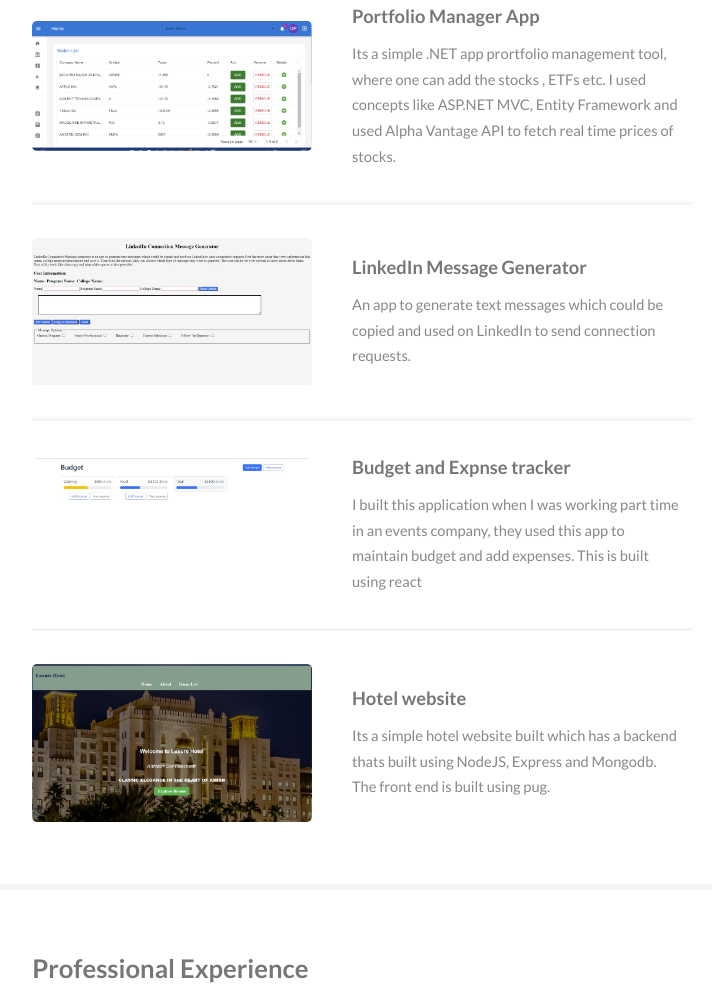
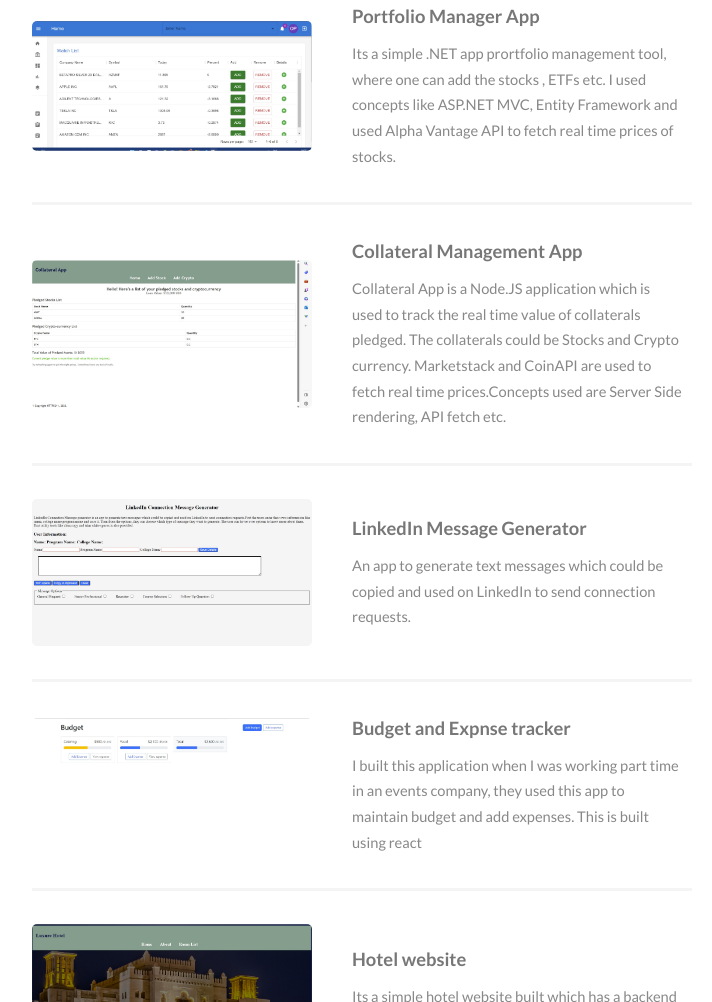
Before and after one commit to pranay-24/portfolio, a plain HTML site: page index.html in a window 1280 px wide. Shown: the part 1218-2220 px from the top of the page, without its empty margins (131-843 px from the left). Drawn offline with nearby package versions, Linux system fonts and the light colour scheme.

Commit message:
project added

```diff
--- a/index.html
+++ b/index.html
@@ -107,6 +107,18 @@
 								<p>Its a simple .NET app prortfolio management tool, where one can add the stocks , ETFs etc. I used concepts like ASP.NET MVC, Entity Framework and used Alpha Vantage API to fetch real time prices of stocks. </p>
 							</div>
 						</article>
+						<article>
+							<a href="https://github.com/pranay-24/Collateral-app"
+								target="_blank" class="image"><img src="images/Homepage.jpg" alt="Project - watchlist" /></a>
+							<div class="inner">
+								<a href="https://github.com/pranay-24/Collateral-app"
+									target="_blank">
+									<h4>Collateral Management App</h4>
+								</a>
+								<p>Collateral App is a Node.JS application which is used to track the real time value of collaterals pledged. The collaterals could be Stocks and Crypto currency. Marketstack and CoinAPI are used to fetch real time prices.Concepts used are Server Side rendering, API fetch etc. </p>
+							</div>
+						</article>
+
 						<article>
 							<a href="http://codepranay.great-site.net/LinkedIn_Message_Generator/" target="_blank" class="image"><img
 									src="./images/pet-project.jpg" alt="" /></a>
```
Also changed, not shown: images/Homepage.jpg (added).
